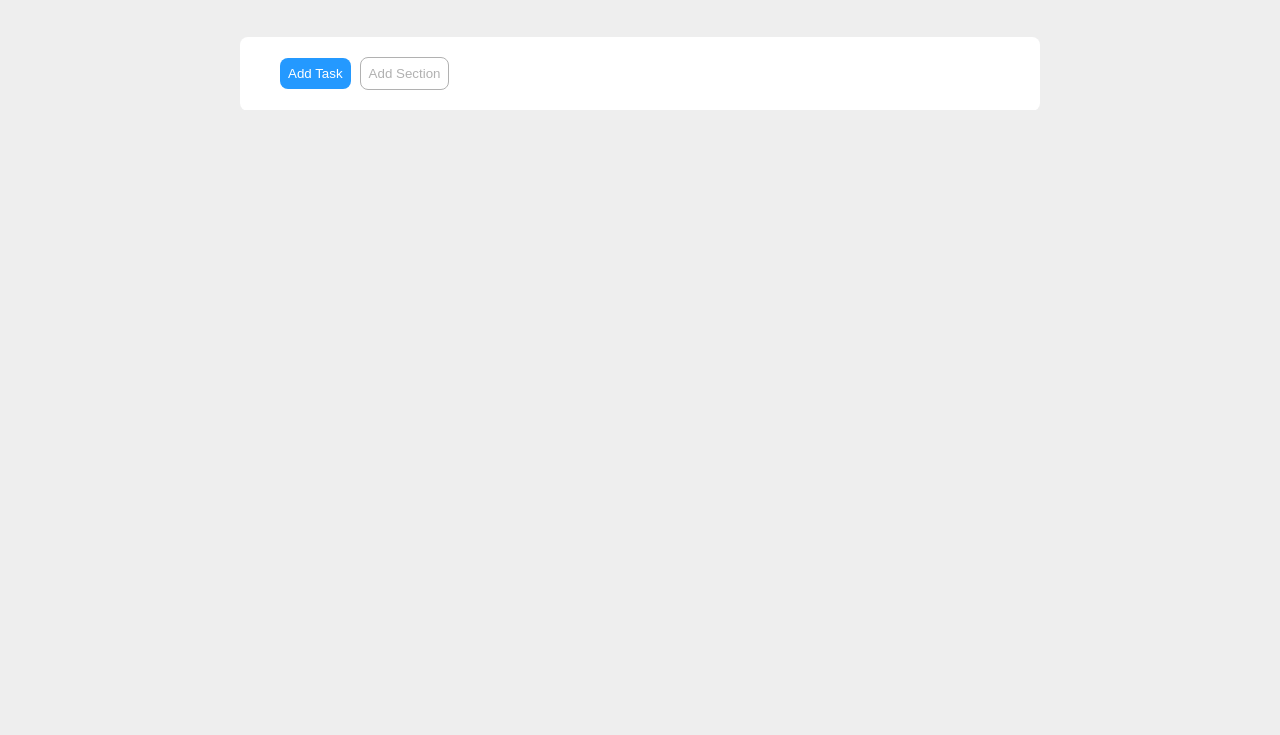
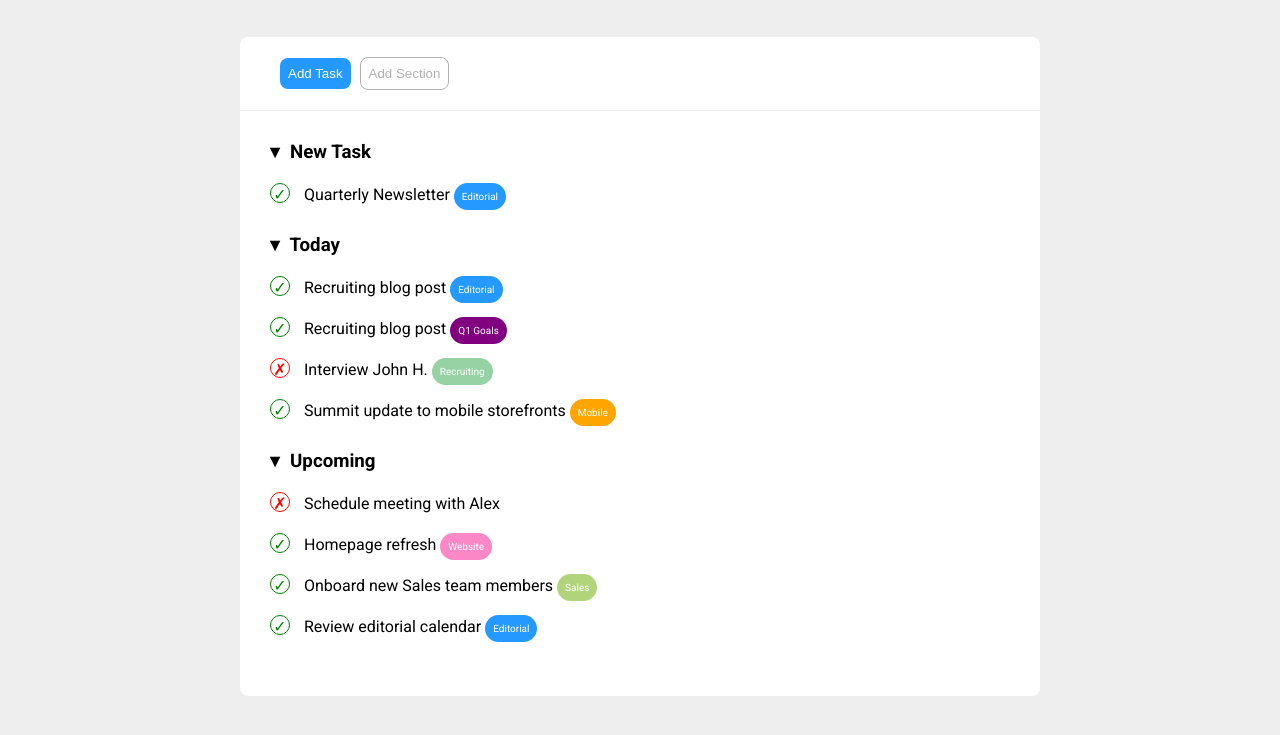
Before and after one commit to kapolandia/html-css-toboolist, a plain HTML site: page index.html in a window 1280 px wide. Shown: the part 83-818 px from the top of the page. Drawn offline with Linux system fonts and the light colour scheme.

Commit message:
feat: add task manager

```diff
--- a/assets/css/style.css
+++ b/assets/css/style.css
@@ -27,6 +27,11 @@ header{
     margin: 40px auto;
     background-color: #fff;
     border-radius: 8px;
+    padding-bottom: 30px;
+}
+
+.arrow{
+    margin-right: 6px;
 }
 
 .button-section{
@@ -59,3 +64,98 @@ header{
     width: 100%;
     height: 1px;
 }
+
+.new-task{
+    margin-left: 30px;
+    margin-bottom: 30px;
+}
+
+.task{
+    margin-top: 20px;
+    margin-left: 0;
+    font-weight: 400;
+}
+
+.circle{
+    border: 1px solid green;
+    border-radius: 100%;
+    width: 20px;
+    height: 20px;
+    padding: 1px;
+    display: inline-block;
+    text-align: center;
+    margin-right: 10px;
+    color: green;
+}
+
+.red{
+    border: 1px solid red;
+    color: red;
+
+}
+
+.editorial{
+    background-color: rgb(36, 153, 255);
+    color: #fff;
+    border-radius: 14px;
+    padding: 8px;
+    cursor: pointer;
+    margin-right: 5px;
+    border: none;
+    font-size: 10px;
+}
+
+.goals{
+    background-color: purple;
+    color: #fff;
+    border-radius: 14px;
+    padding: 8px;
+    cursor: pointer;
+    margin-right: 5px;
+    border: none;
+    font-size: 10px;
+}
+
+.recruit{
+    background-color: rgb(151, 210, 164);
+    color: #fff;
+    border-radius: 14px;
+    padding: 8px;
+    cursor: pointer;
+    margin-right: 5px;
+    border: none;
+    font-size: 10px;
+}
+
+.mobile{
+    background-color: orange;
+    color: #fff;
+    border-radius: 14px;
+    padding: 8px;
+    cursor: pointer;
+    margin-right: 5px;
+    border: none;
+    font-size: 10px;
+}
+
+.website{
+    background-color: rgb(251, 135, 199);
+    color: #fff;
+    border-radius: 14px;
+    padding: 8px;
+    cursor: pointer;
+    margin-right: 5px;
+    border: none;
+    font-size: 10px;
+}
+
+.sales{
+    background-color: rgb(177, 212, 123);
+    color: #fff;
+    border-radius: 14px;
+    padding: 8px;
+    cursor: pointer;
+    margin-right: 5px;
+    border: none;
+    font-size: 10px;
+}
--- a/index.html
+++ b/index.html
@@ -7,7 +7,7 @@
 
     <link rel="preconnect" href="https://fonts.googleapis.com">
     <link rel="preconnect" href="https://fonts.gstatic.com" crossorigin>
-    <link href="https://fonts.googleapis.com/css2?family=Roboto:wght@300;500;700&display=swap" rel="stylesheet">
+    <link href="https://fonts.googleapis.com/css2?family=Roboto:wght@300;400;500;700&display=swap" rel="stylesheet">
 
     <link rel="stylesheet" href="./assets/css/style.css">
 </head>
@@ -29,7 +29,67 @@
 
             <div class="divider"></div>
 
+            <div class="new-task">
+                <h3>
+                    <span class="arrow">&dtrif;</span> New Task
+                </h3>
+                <p class="task">
+                    <div class="circle">&check;</div>
+                    Quarterly Newsletter
+                    <span class="editorial">Editorial</span>
+                </p>
+            </div>
 
+            <div class="new-task">
+                <h3>
+                    <span class="arrow">&dtrif;</span> Today
+                </h3>
+                <p class="task">
+                    <div class="circle">&check;</div>
+                    Recruiting blog post
+                    <span class="editorial">Editorial</span>
+                </p>
+                <p class="task">
+                    <div class="circle">&check;</div>
+                    Recruiting blog post
+                    <span class="goals">Q1 Goals</span>
+                </p>
+                <p class="task">
+                    <div class="circle red">&cross;</div>
+                    Interview John H.
+                    <span class="recruit">Recruiting</span>
+                </p>
+                <p class="task">
+                    <div class="circle">&check;</div>
+                    Summit update to mobile storefronts
+                    <span class="mobile">Mobile</span>
+                </p>
+            </div>
+
+            <div class="new-task">
+                <h3>
+                    <span class="arrow">&dtrif;</span> Upcoming
+                </h3>
+                <p class="task">
+                    <div class="circle red">&cross;</div>
+                    Schedule meeting with Alex
+                </p>
+                <p class="task">
+                    <div class="circle">&check;</div>
+                    Homepage refresh
+                    <span class="website">Website</span>
+                </p>
+                <p class="task">
+                    <div class="circle">&check;</div>
+                    Onboard new Sales team members
+                    <span class="sales">Sales</span>
+                </p>
+                <p class="task">
+                    <div class="circle">&check;</div>
+                    Review editorial calendar
+                    <span class="editorial">Editorial</span>
+                </p>
+            </div>
         </div>
     </main>
 </body>
```
